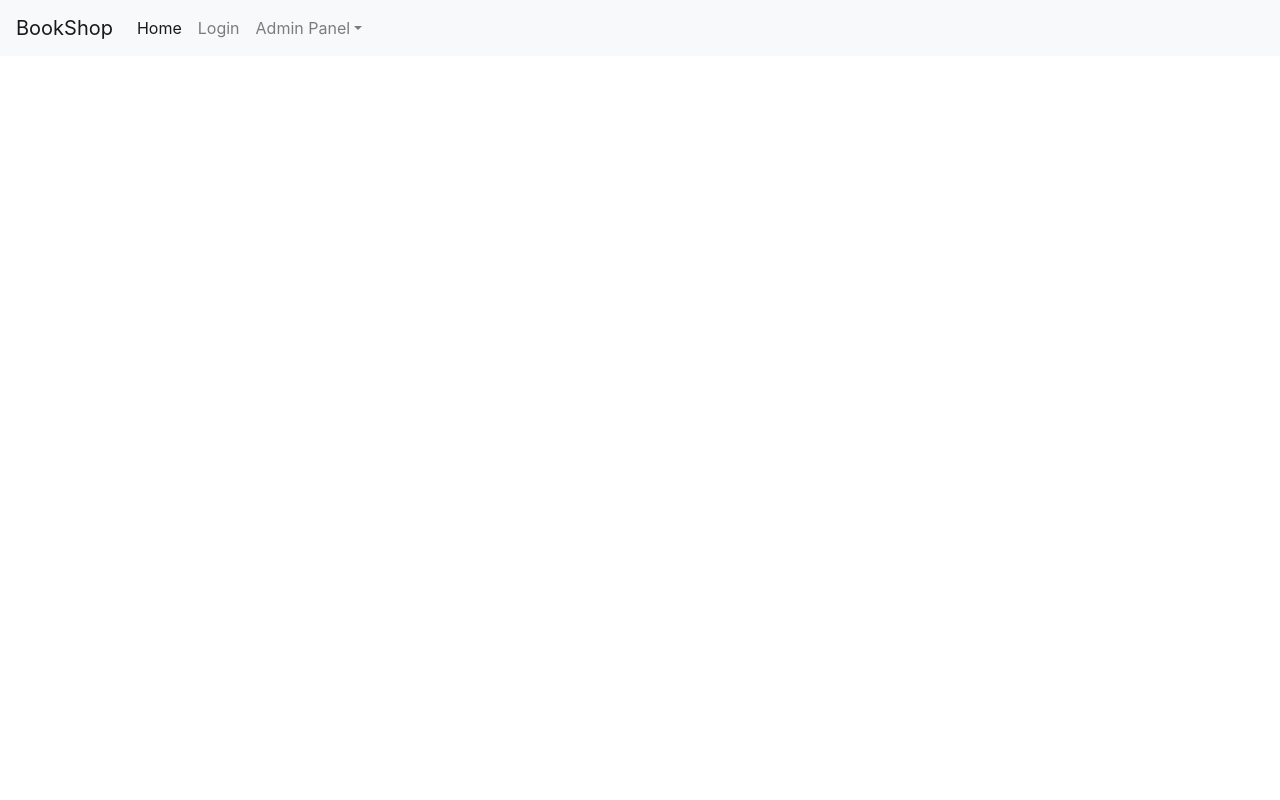
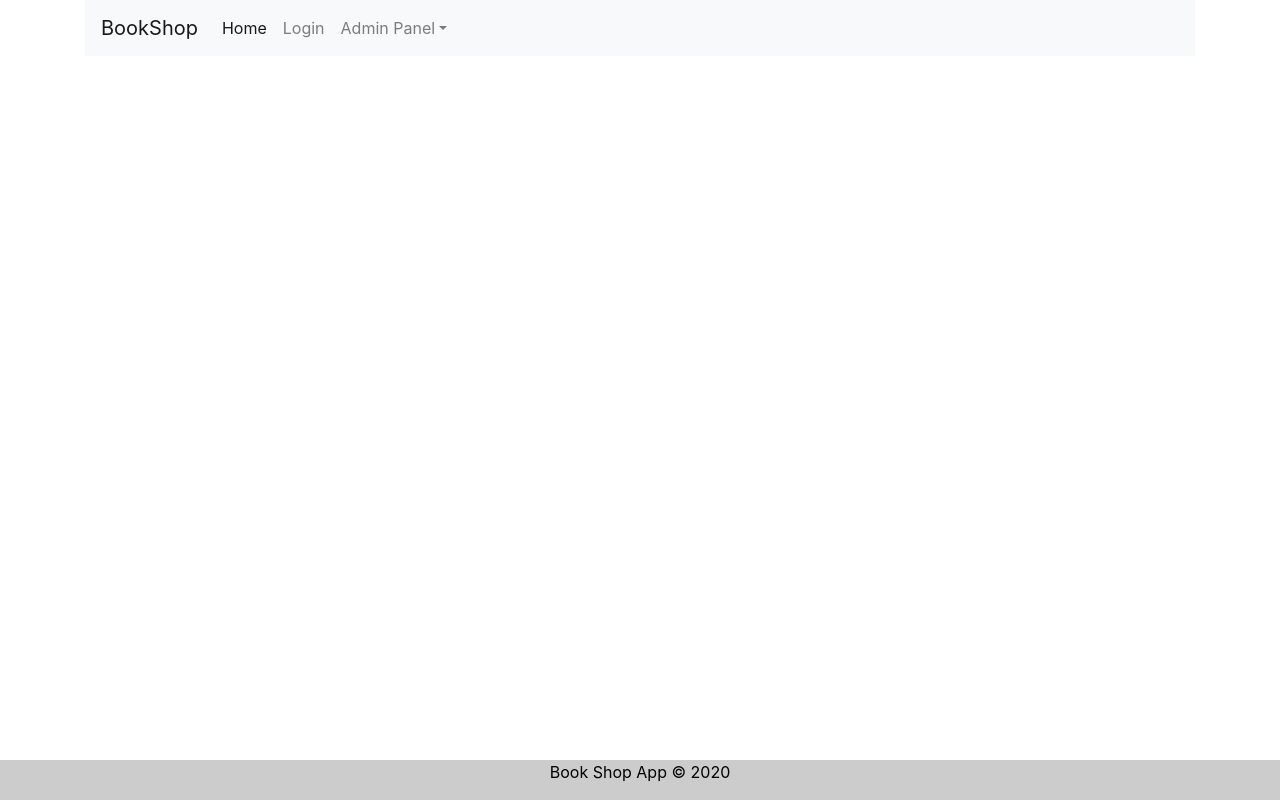
Before and after one commit to ntmonov/BookShop, a React (Create React App) app: page / in a window 1280 px wide. Built offline with nearby package versions, Linux system fonts and the light colour scheme.

Commit message:
added Footer,jsx

```diff
--- a/src/App.css
+++ b/src/App.css
@@ -1,38 +1,9 @@
-.App {
+.footer {
+  position: fixed;
+  left: 0;
+  bottom: 0;
+  width: 100%;
+  background-color: #CCC;
+  color: black;
   text-align: center;
 }
-
-.App-logo {
-  height: 40vmin;
-  pointer-events: none;
-}
-
-@media (prefers-reduced-motion: no-preference) {
-  .App-logo {
-    animation: App-logo-spin infinite 20s linear;
-  }
-}
-
-.App-header {
-  background-color: #282c34;
-  min-height: 100vh;
-  display: flex;
-  flex-direction: column;
-  align-items: center;
-  justify-content: center;
-  font-size: calc(10px + 2vmin);
-  color: white;
-}
-
-.App-link {
-  color: #61dafb;
-}
-
-@keyframes App-logo-spin {
-  from {
-    transform: rotate(0deg);
-  }
-  to {
-    transform: rotate(360deg);
-  }
-}
--- a/src/App.js
+++ b/src/App.js
@@ -1,10 +1,14 @@
 import React from 'react';
 import './App.css';
 import Header from './components/common/Header';
+import Footer from './components/common/Footer';
 
 function App() {
   return (
-    <Header />
+    <div className='container'>
+      <Header />
+      <Footer />
+    </div>
   );
 }
 
--- /dev/null
+++ b/src/components/common/Footer.jsx
@@ -0,0 +1,11 @@
+import React from 'react';
+
+const Footer = () => {
+    return (
+        <div class="footer">
+            <p>Book Shop App &copy; 2020</p>
+        </div>
+    )
+}
+
+export default Footer;
```
